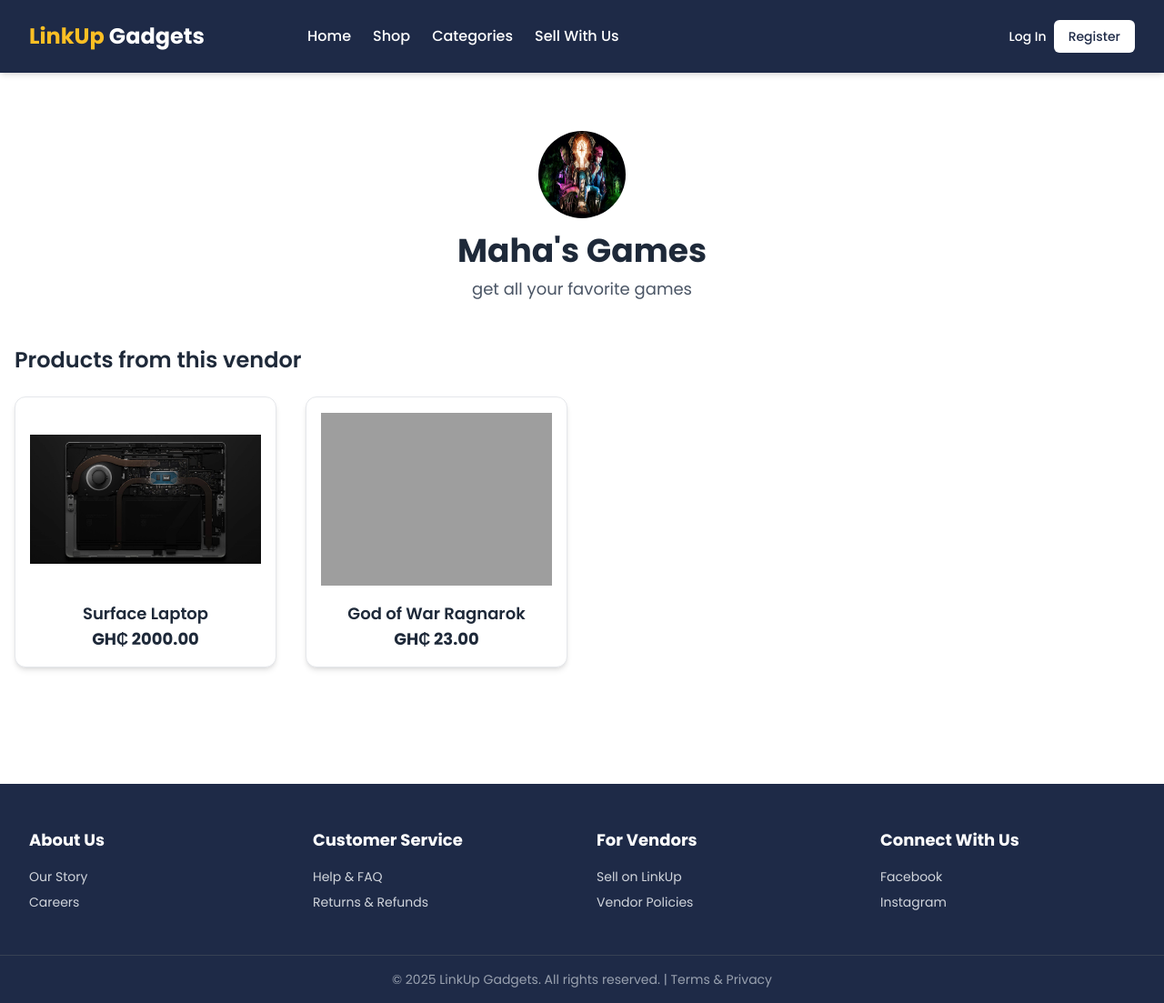
After one commit to mhafiz71/linkup_gadgets, a Django app: page /shop/vendor/1/ in a window 1280 px wide. The commit adds this page. Shown: the whole page at 91% size. Run offline with Django 5.2, Linux system fonts and the light colour scheme; data comes from the database, SQL or seed files in the repository; both versions use the stored data as it was after the commit; style sheets or scripts are compiled from the project's sources; some libraries are stand-ins or nearby versions; grey boxes are pictures that could not be loaded.

Commit message:
feat: add vendor storefront and core pages with cart improvements
- Implement vendor storefront page with product listings
- Add about, terms, and vendor policies pages
- Improve cart functionality with decimal handling
- Update payment process with currency support
- Enhance login redirect flow and navigation links

```diff
--- a/core/urls.py
+++ b/core/urls.py
@@ -2,10 +2,13 @@
 from django.urls import path, include
 from django.conf import settings
 from django.conf.urls.static import static
-from core.views import index
+from core.views import index, about_view, terms_view, vendor_policies_view
 
 urlpatterns = [
     path('admin/', admin.site.urls),
     path('', index, name='index'),
+    path('about/', about_view, name='about'),
+    path('terms/', terms_view, name='terms'),
+    path('vendor-policies/', vendor_policies_view, name='vendor_policies'),
     path("__reload__/", include("django_browser_reload.urls")), # For live reload
 ] + static(settings.MEDIA_URL, document_root=settings.MEDIA_ROOT)
--- a/linkup/settings.py
+++ b/linkup/settings.py
@@ -13,7 +13,6 @@
 from pathlib import Path
 import os
 from decouple import config, Csv
-from dj_database_url import parse as db_url
 # Build paths inside the project like this: BASE_DIR / 'subdir'.
 BASE_DIR = Path(__file__).resolve().parent.parent
 
@@ -31,7 +30,7 @@
 # Replace the Paystack keys
 PAYSTACK_SECRET_KEY = config('PAYSTACK_SECRET_KEY')
 PAYSTACK_PUBLIC_KEY = config('PAYSTACK_PUBLIC_KEY')
-
+PAYSTACK_CURRENCY = config('PAYSTACK_CURRENCY', default='GHS')
 # Application definition
 
 INSTALLED_APPS = [
--- a/linkup/urls.py
+++ b/linkup/urls.py
@@ -27,7 +27,7 @@
     path('accounts/', include('accounts.urls', namespace='accounts')),
     path('shop/', include('shop.urls', namespace='shop')),
     path('cart/', include('cart.urls', namespace='cart')),
-    # path('core/', include('core.urls', namespace='core')),
+    path('core/', include('core.urls')),
     path('orders/', include('orders.urls', namespace='orders')),
     path('payment/', include('payment.urls', namespace='payment')),
 ]
--- a/payment/views.py
+++ b/payment/views.py
@@ -13,6 +13,7 @@
     context = {
         'order': order,
         'paystack_public_key': settings.PAYSTACK_PUBLIC_KEY,
+        'paystack_currency': settings.PAYSTACK_CURRENCY,
         'amount_in_kobo': amount_in_kobo,
     }
     return render(request, 'payment/process.html', context)
--- a/shop/urls.py
+++ b/shop/urls.py
@@ -10,4 +10,5 @@
     path('dashboard/add-product/', views.add_product, name='add_product'),
     path('dashboard/edit-product/<int:product_id>/', views.edit_product, name='edit_product'),
     path('dashboard/delete-product/<int:product_id>/', views.delete_product, name='delete_product'),
+    path('vendor/<int:vendor_id>/', views.vendor_storefront, name='vendor_storefront'),
 ]
--- a/shop/views.py
+++ b/shop/views.py
@@ -7,6 +7,7 @@
 from django.core.paginator import Paginator, EmptyPage, PageNotAnInteger
 from .forms import ProductForm, ReviewForm
 from django.contrib import messages
+from .models import Product, Category, Vendor # Add Vendor
 
 # A simple decorator to check if the user is a vendor
 def vendor_required(function):
@@ -16,6 +17,15 @@
         else:
             return redirect('index') # Or a "permission denied" page
     return wrap
+
+def vendor_storefront(request, vendor_id):
+    vendor = get_object_or_404(Vendor, id=vendor_id)
+    products = Product.objects.filter(vendor=vendor)
+    context = {
+        'vendor': vendor,
+        'products': products,
+    }
+    return render(request, 'shop/vendor_storefront.html', context)
 
 @login_required
 @vendor_required
--- a/templates/base.html
+++ b/templates/base.html
@@ -2,35 +2,38 @@
 <!DOCTYPE html>
 <html lang="en">
   <head>
-<meta charset="UTF-8">
-<meta name="viewport" content="width=device-width, initial-scale=1.0">
-
-
+    <meta charset="UTF-8" />
+    <meta name="viewport" content="width=device-width, initial-scale=1.0" />
 
     <!-- The title block allows child templates to set their own unique page title -->
-<title>{% block title %}LinkUp Gadgets - Ghana's Tech Marketplace{% endblock %}</title>
+    <title>
+      {% block title %}LinkUp Gadgets - Ghana's Tech Marketplace{% endblock %}
+    </title>
 
     <!-- Google Fonts: Poppins -->
-<link rel="preconnect" href="https://fonts.googleapis.com">
-<link rel="preconnect" href="https://fonts.gstatic.com" crossorigin>
-<link href="https://fonts.googleapis.com/css2?family=Poppins:wght@400;500;600;700&display=swap" rel="stylesheet">
+    <link rel="preconnect" href="https://fonts.googleapis.com" />
+    <link rel="preconnect" href="https://fonts.gstatic.com" crossorigin />
+    <link
+      href="https://fonts.googleapis.com/css2?family=Poppins:wght@400;500;600;700&display=swap"
+      rel="stylesheet"
+    />
 
     <!-- Alpine.js for interactive components like dropdowns -->
-<script defer src="https://cdn.jsdelivr.net/npm/alpinejs@3.x.x/dist/cdn.min.js"></script>
+    <script
+      defer
+      src="https://cdn.jsdelivr.net/npm/alpinejs@3.x.x/dist/cdn.min.js"
+    ></script>
 
     <!-- Custom global styles -->
     <style>
       /* Apply Poppins as the default font for the entire site */
       body {
-        font-family: 'Poppins', sans-serif;
+        font-family: "Poppins", sans-serif;
       }
     </style>
 
     <!-- This tag loads the compiled Tailwind CSS file -->
     {% tailwind_css %}
-
-
-
   </head>
   <body class="bg-white text-gray-800">
     <header class="bg-[#1E2A47] text-white sticky top-0 z-50 shadow-md">
@@ -45,48 +48,114 @@
 
           <!-- Main Navigation Links -->
           <div class="hidden md:flex items-center space-x-6">
-                <a href="{% url 'index' %}" class="hover:text-[#FBBF24] transition font-medium">Home</a>
-                <a href="{% url 'shop:shop_view' %}" class="hover:text-[#FBBF24] transition font-medium">Shop</a>
-                <a href="#" class="hover:text-[#FBBF24] transition font-medium">Categories</a>
-                <a href="#" class="hover:text-[#FBBF24] transition font-medium">Sell With Us</a>
+            <a
+              href="{% url 'index' %}"
+              class="hover:text-[#FBBF24] transition font-medium"
+              >Home</a
+            >
+            <a
+              href="{% url 'shop:shop_view' %}"
+              class="hover:text-[#FBBF24] transition font-medium"
+              >Shop</a
+            >
+
+            <a
+              href="{% url 'shop:shop_view' %}"
+              class="hover:text-[#FBBF24] transition font-medium"
+              >Categories</a
+            >
+
+            <a
+              href="{% url 'accounts:register' %}"
+              class="hover:text-[#FBBF24] transition font-medium"
+              >Sell With Us</a
+            >
           </div>
 
           <!-- Cart and User Authentication Section -->
           <div class="flex items-center space-x-4">
-                <a href="{% url 'cart:cart_detail' %}" class="relative hover:text-[#FBBF24] transition">
+            <a
+              href="{% url 'cart:cart_detail' %}"
+              class="relative hover:text-[#FBBF24] transition"
+            >
               <svg ...></svg>
-    <span class="absolute -top-2 -right-2 bg-[#FBBF24] text-black text-xs font-bold rounded-full h-5 w-5 flex items-center justify-center">
+              <span
+                class="absolute -top-2 -right-2 bg-[#FBBF24] text-black text-xs font-bold rounded-full h-5 w-5 flex items-center justify-center"
+              >
                 {{ cart|length }}
               </span>
             </a>
 
             {% if user.is_authenticated %}
             <!-- User Dropdown Menu -->
-                    <div class="relative" x-data="{ open: false }" @click.away="open = false">
-                        <button @click="open = !open" class="flex items-center space-x-1 hover:text-[#FBBF24] transition">
+            <div
+              class="relative"
+              x-data="{ open: false }"
+              @click.away="open = false"
+            >
+              <button
+                @click="open = !open"
+                class="flex items-center space-x-1 hover:text-[#FBBF24] transition"
+              >
                 <span>Hi, {{ user.username }}</span>
-                            <svg xmlns="http://www.w3.org/2000/svg" fill="none" viewBox="0 0 24 24" stroke-width="1.5" stroke="currentColor" class="w-4 h-4"><path stroke-linecap="round" stroke-linejoin="round" d="m19.5 8.25-7.5 7.5-7.5-7.5" /></svg>
+                <svg
+                  xmlns="http://www.w3.org/2000/svg"
+                  fill="none"
+                  viewBox="0 0 24 24"
+                  stroke-width="1.5"
+                  stroke="currentColor"
+                  class="w-4 h-4"
+                >
+                  <path
+                    stroke-linecap="round"
+                    stroke-linejoin="round"
+                    d="m19.5 8.25-7.5 7.5-7.5-7.5"
+                  />
+                </svg>
               </button>
-                        <div x-show="open" x-transition class="absolute right-0 mt-2 w-48 bg-white rounded-md shadow-lg py-1 text-gray-800 ring-1 ring-black ring-opacity-5">
-                            <a href="{% url 'accounts:profile' %}" class="block px-4 py-2 text-sm hover:bg-gray-100">My Account</a>
+              <div
+                x-show="open"
+                x-transition
+                class="absolute right-0 mt-2 w-48 bg-white rounded-md shadow-lg py-1 text-gray-800 ring-1 ring-black ring-opacity-5"
+              >
+                <a
+                  href="{% url 'accounts:profile' %}"
+                  class="block px-4 py-2 text-sm hover:bg-gray-100"
+                  >My Account</a
+                >
                 {% if user.vendor %}
-                                <a href="{% url 'shop:vendor_dashboard' %}" class="block px-4 py-2 text-sm hover:bg-gray-100">Vendor Dashboard</a>
+                <a
+                  href="{% url 'shop:vendor_dashboard' %}"
+                  class="block px-4 py-2 text-sm hover:bg-gray-100"
+                  >Vendor Dashboard</a
+                >
                 {% endif %}
-                            <a href="{% url 'accounts:logout' %}" class="block px-4 py-2 text-sm hover:bg-gray-100">Logout</a>
+                <a
+                  href="{% url 'accounts:logout' %}"
+                  class="block px-4 py-2 text-sm hover:bg-gray-100"
+                  >Logout</a
+                >
               </div>
             </div>
             {% else %}
             <!-- Login/Register Buttons -->
             <div class="hidden md:flex items-center space-x-2">
-                        <a href="{% url 'accounts:login' %}" class="text-sm font-medium hover:text-[#FBBF24] transition">Log In</a>
-                        <a href="{% url 'accounts:register' %}" class="text-sm font-medium bg-white text-[#1E2A47] px-4 py-2 rounded-md hover:bg-gray-200 transition">Register</a>
+              <a
+                href="{% url 'accounts:login' %}"
+                class="text-sm font-medium hover:text-[#FBBF24] transition"
+                >Log In</a
+              >
+              <a
+                href="{% url 'accounts:register' %}"
+                class="text-sm font-medium bg-white text-[#1E2A47] px-4 py-2 rounded-md hover:bg-gray-200 transition"
+                >Register</a
+              >
             </div>
             {% endif %}
           </div>
         </div>
       </nav>
     </header>
-
 
     <main>
       {% block content %}
@@ -95,11 +164,13 @@
     </main>
 
     <footer class="bg-[#1E2A47] text-white mt-16">
-    <div class="max-w-7xl mx-auto py-12 px-4 sm:px-6 lg:px-8 grid grid-cols-2 md:grid-cols-4 gap-8">
+      <div
+        class="max-w-7xl mx-auto py-12 px-4 sm:px-6 lg:px-8 grid grid-cols-2 md:grid-cols-4 gap-8"
+      >
         <div>
           <h3 class="font-bold text-lg">About Us</h3>
           <ul class="mt-4 space-y-2 text-sm text-gray-300">
-                <li><a href="#" class="hover:text-white">Our Story</a></li>
+            <li><a href="{% url 'about' %}" class="hover:text-white">Our Story</a></li>
             <li><a href="#" class="hover:text-white">Careers</a></li>
           </ul>
         </div>
@@ -113,8 +184,8 @@
         <div>
           <h3 class="font-bold text-lg">For Vendors</h3>
           <ul class="mt-4 space-y-2 text-sm text-gray-300">
-                <li><a href="#" class="hover:text-white">Sell on LinkUp</a></li>
-                <li><a href="#" class="hover:text-white">Vendor Policies</a></li>
+            <li><a href="{% url 'accounts:register' %}" class="hover:text-white">Sell on LinkUp</a></li>
+            <li><a href="{% url 'vendor_policies' %}" class="hover:text-white">Vendor Policies</a></li>
           </ul>
         </div>
         <div>
@@ -125,16 +196,15 @@
           </ul>
         </div>
       </div>
-    <div class="max-w-7xl mx-auto py-4 px-4 sm:px-6 lg:px-8 border-t border-gray-700 text-center text-sm text-gray-400">
-        &copy; {% now "Y" %} LinkUp Gadgets. All rights reserved. | <a href="#" class="hover:text-white">Terms & Privacy</a>
+      <div
+        class="max-w-7xl mx-auto py-4 px-4 sm:px-6 lg:px-8 border-t border-gray-700 text-center text-sm text-gray-400"
+      >
+        &copy; {% now "Y" %} LinkUp Gadgets. All rights reserved. |
+        <a href="{% url 'terms' %}" class="hover:text-white">Terms & Privacy</a>
       </div>
     </footer>
 
     <!-- Optional block for page-specific JavaScript files -->
-{% block javascript %}
-{% endblock %}
-
-
-
+    {% block javascript %} {% endblock %}
   </body>
 </html>
--- a/templates/payment/process.html
+++ b/templates/payment/process.html
@@ -20,7 +20,8 @@
         var handler = PaystackPop.setup({
             key: '{{ paystack_public_key }}',
             email: '{{ order.email }}',
-            amount: {{ amount_in_kobo }}, // Amount in kobo
+            amount: '{{ amount_in_kobo }}',
+            currency: '{{ paystack_currency }}', // Amount in kobo
             ref: '' + Math.floor((Math.random() * 1000000000) + 1), // Generate a random reference
             callback: function(response) {
                 // Redirect to your callback URL with the reference
--- a/templates/payment/success.html
+++ b/templates/payment/success.html
@@ -1,4 +1,4 @@
-% extends 'base.html' %}
+{% extends 'base.html' %}
 {% block content %}
 <div class="max-w-xl mx-auto text-center my-16">
 <h1 class="text-3xl font-bold text-green-600">Payment Successful!</h1>
--- /dev/null
+++ b/templates/shop/vendor_storefront.html
@@ -0,0 +1,30 @@
+{% extends 'base.html' %}
+{% block title %}{{ vendor.shop_name }}'s Storefront{% endblock %}
+{% block content %}
+<div class="max-w-7xl mx-auto py-16 px-4">
+    <div class="text-center">
+        {% if vendor.logo %}
+        <img class="w-24 h-24 rounded-full mx-auto" src="{{ vendor.logo.url }}" alt="{{ vendor.shop_name }} logo">
+        {% endif %}
+        <h1 class="text-4xl font-bold mt-4">{{ vendor.shop_name }}</h1>
+        <p class="mt-2 text-lg text-gray-600">{{ vendor.description }}</p>
+    </div>
+
+    <div class="mt-12">
+        <h2 class="text-2xl font-semibold">Products from this vendor</h2>
+        <div class="grid grid-cols-1 sm:grid-cols-2 lg:grid-cols-4 gap-8 mt-6">
+            {% for product in products %}
+            <div class="bg-white border border-gray-200 rounded-xl shadow-md p-4 text-center hover:shadow-xl transition-shadow">
+                <a href="{% url 'shop:product_detail' slug=product.slug %}">
+                    <img src="{{ product.image.url }}" alt="{{ product.name }}" class="mx-auto h-48 w-full object-contain">
+                    <h3 class="mt-4 font-semibold text-lg">{{ product.name }}</h3>
+                    <p class="text-lg text-gray-800 font-bold">GH₵ {{ product.price }}</p>
+                </a>
+            </div>
+            {% empty %}
+            <p class="col-span-full text-center text-gray-500">This vendor has no products listed yet.</p>
+            {% endfor %}
+        </div>
+    </div>
+</div>
+{% endblock %}
```
Also changed, not shown: accounts/views.py (+6 -2 lines), cart/cart.py (+45 -18 lines), core/views.py (+9 -0 lines), templates/cart/cart_detail.html (+15 -5 lines), templates/core/about.html (added, +8 -0 lines), templates/core/terms.html (added, +8 -0 lines), templates/core/vendor_policies.html (added, +8 -0 lines), templates/shop/product_detail.html (+40 -16 lines), db.sqlite3. Lines whose indentation alone changed are shown as unchanged.
